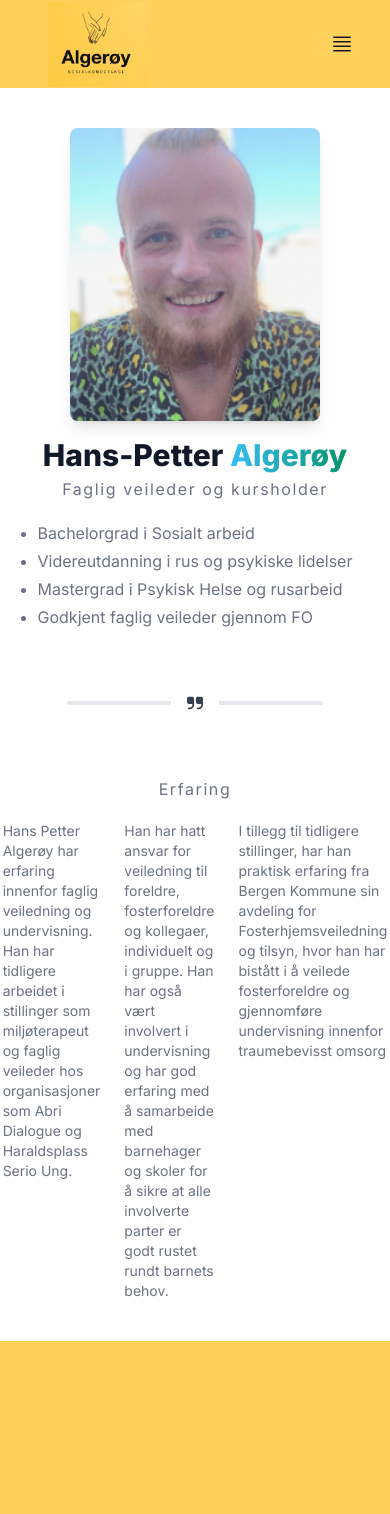
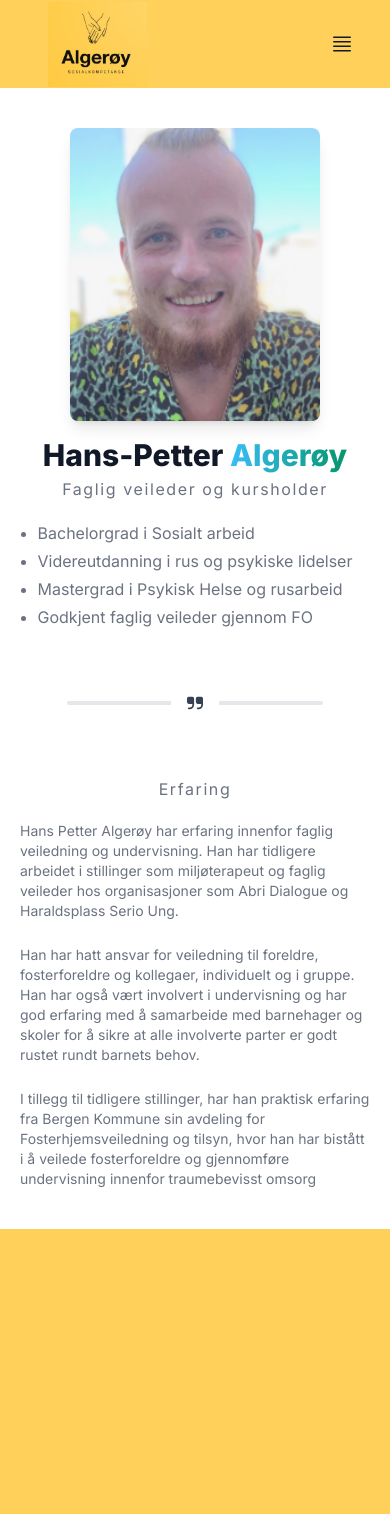
Before and after one commit to tjommilaskus/Sosionom, a Next.js app: page /Konsulenter in a window 390 px wide. Shown: the top 1514 px of the page. Built offline with nearby package versions, Linux system fonts and the light colour scheme.

Commit message:
hansi fix padding

```diff
--- a/app/Konsulenter/hansi.tsx
+++ b/app/Konsulenter/hansi.tsx
@@ -45,7 +45,7 @@ export function Hansi() {
       </div>
 
       <p className="mt-10 tracking-widest text-gray-500 md:text-lg">Erfaring</p>
-      <div className="flex p-2">
+      <div className="lg:flex p-2">
         <p className="text-sm p-3 text-gray-500">
           Hans Petter Algerøy har erfaring innenfor faglig veiledning og
           undervisning. Han har tidligere arbeidet i stillinger som
```
